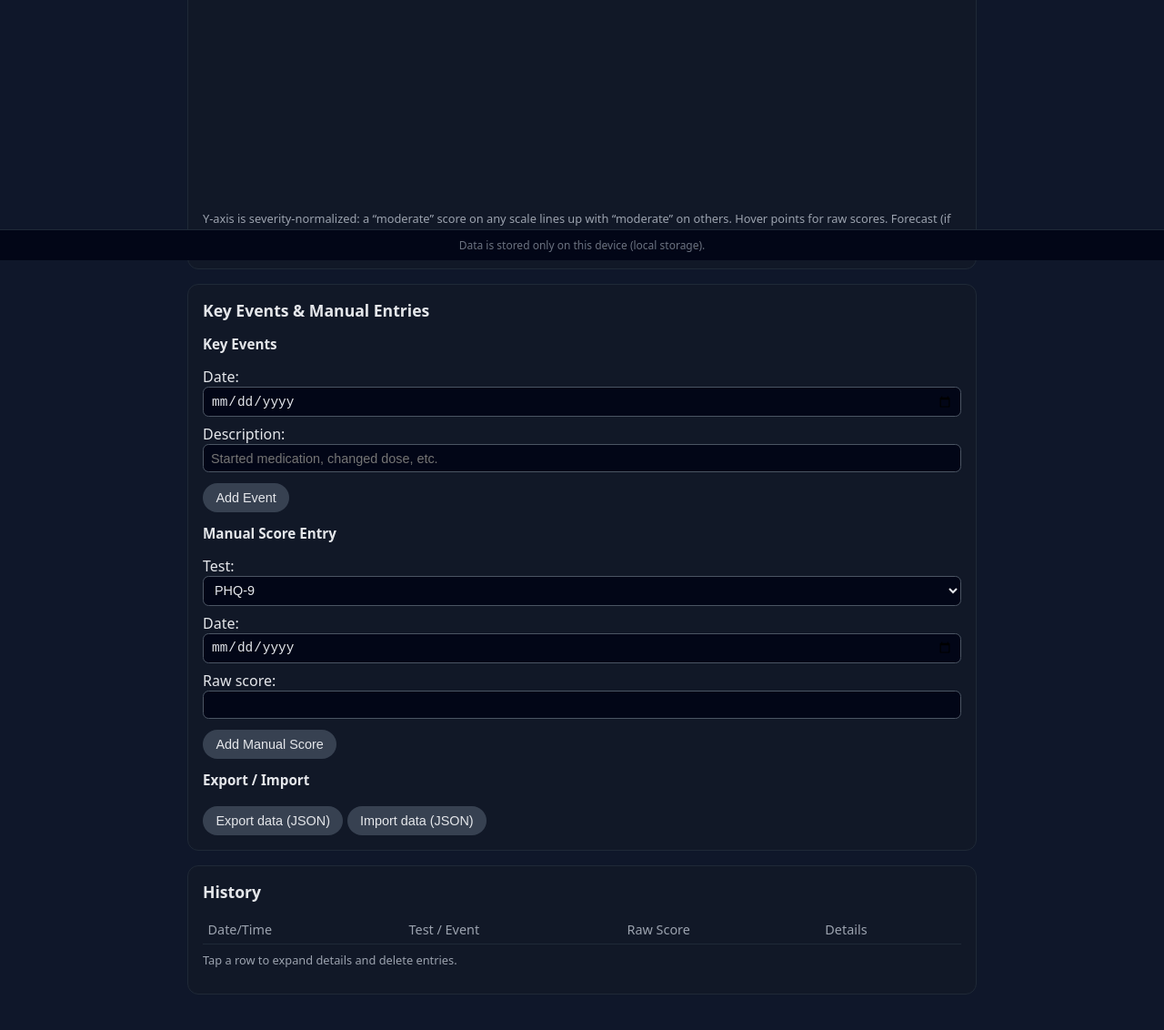
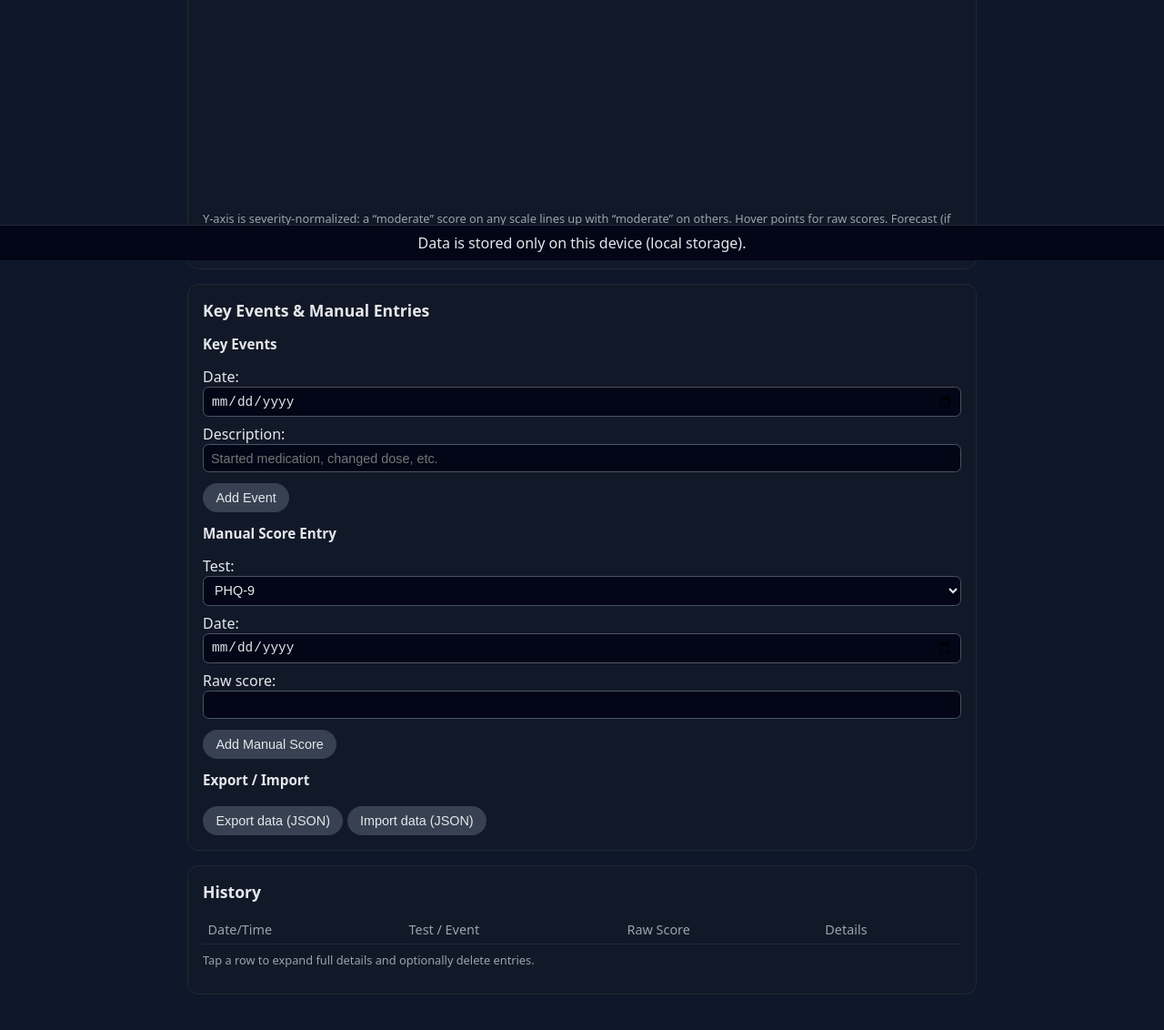
Before and after one commit to Mihalcea-Alexander/mood-pwa, a plain HTML site: page index.html in a window 1280 px wide. Shown: the part 514-1646 px from the top of the page at 91% size. Drawn offline with nearby package versions, Linux system fonts and the light colour scheme.

Commit message:
Update index.html

```diff
--- a/index.html
+++ b/index.html
@@ -95,7 +95,7 @@
           Date:
           <input type="date" id="event-date" />
         </label>
-        <label>
+        <label class="event-desc-label">
           Description:
           <input type="text" id="event-description" placeholder="Started medication, changed dose, etc." />
         </label>
@@ -150,12 +150,12 @@
         </thead>
         <tbody id="history-body"></tbody>
       </table>
-      <p class="hint">Tap a row to expand details and delete entries.</p>
+      <p class="hint">Tap a row to expand full details and optionally delete entries.</p>
     </section>
   </main>
 
   <footer>
-    <span style="font-size:0.75rem;color:#6b7280;">Data is stored only on this device (local storage).</span>
+    <span class="footer-note">Data is stored only on this device (local storage).</span>
   </footer>
 
   <script src="app.js"></script>
```
